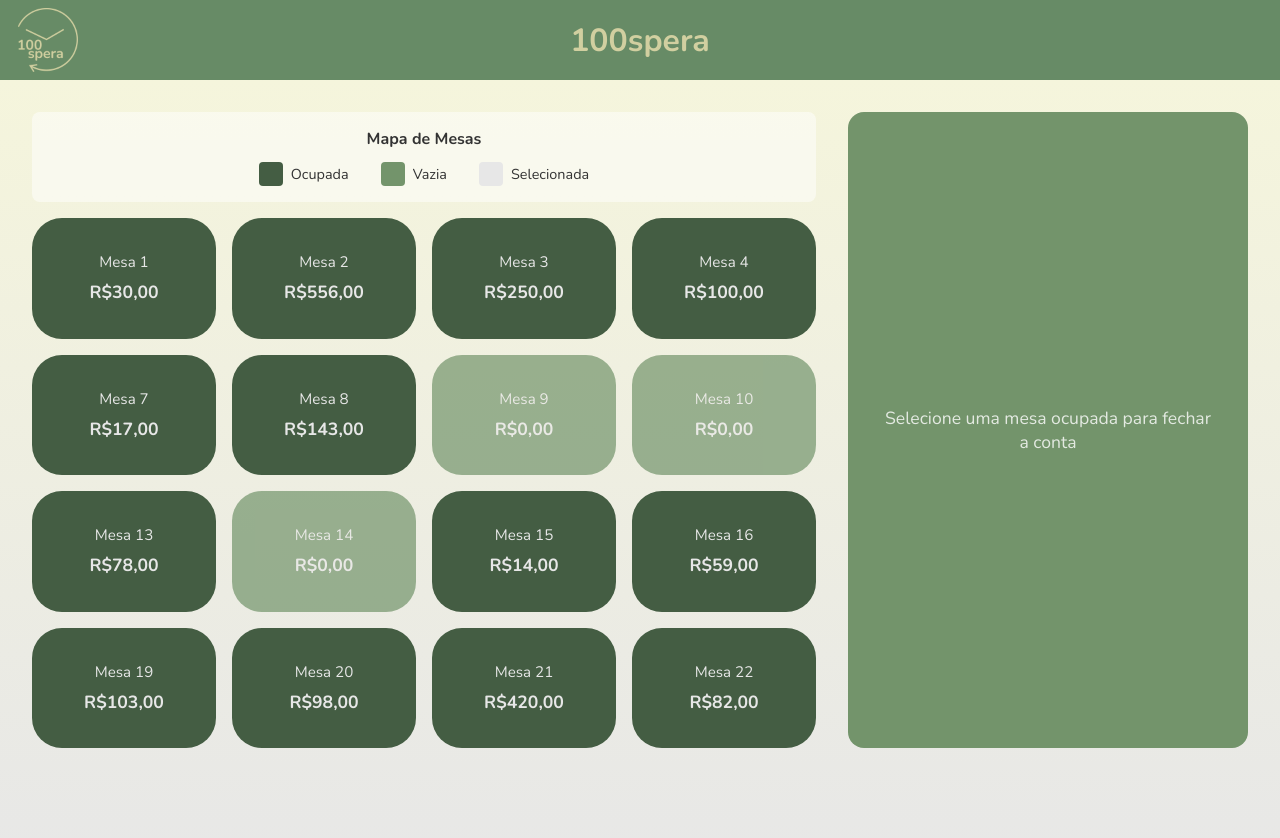
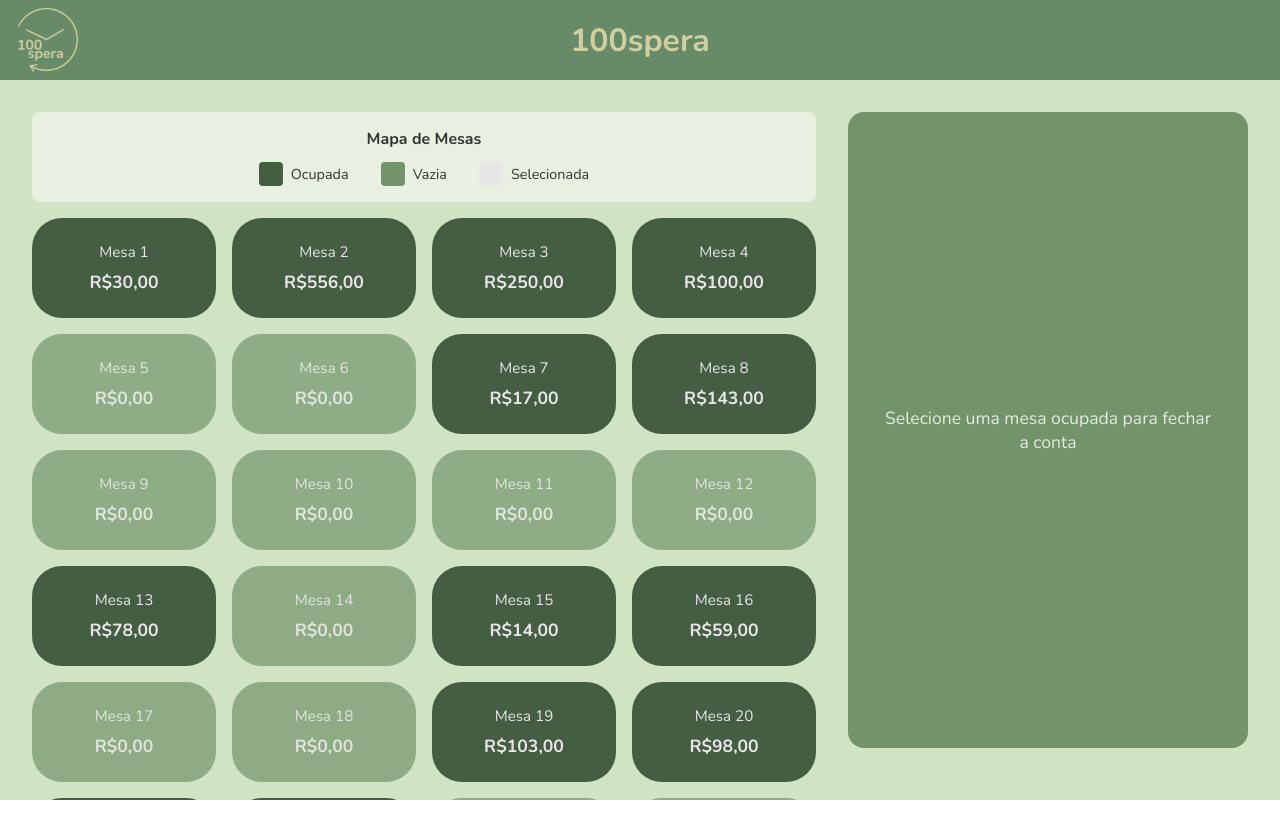
Before and after one commit to giovannig10/100spera-frontend, a Next.js app: page /caixa in a window 1280 px wide. Shown: the top 838 px of the page. After the commit the page ends 800 px from the top, so only its background shows below. Built offline with nearby package versions, Linux system fonts and the light colour scheme.

Commit message:
feat: add mesas

```diff
--- a/src/app/caixa/page.jsx
+++ b/src/app/caixa/page.jsx
@@ -7,22 +7,30 @@ export default function CaixaPage() {
 
 
   const [mesas, setMesas] = useState([
-    { id: 1, numero: 1, valor: 30.00, status: 'oxupada' },
+    { id: 1, numero: 1, valor: 30.00, status: 'ocupada' },
     { id: 2, numero: 2, valor: 556.00, status: 'ocupada' },
     { id: 3, numero: 3, valor: 250.00, status: 'ocupada' },
     { id: 4, numero: 4, valor: 100.00, status: 'ocupada' },
-    { id: 5, numero: 7, valor: 17.00, status: 'ocupada' },
-    { id: 6, numero: 8, valor: 143.00, status: 'ocupada' },
-    { id: 7, numero: 9, valor: 0, status: 'vazia' },
-    { id: 8, numero: 10, valor: 0, status: 'vazia' },
-    { id: 9, numero: 13, valor: 78.00, status: 'ocupada' },
-    { id: 10, numero: 14, valor: 0, status: 'vazia' },
-    { id: 11, numero: 15, valor: 14.00, status: 'ocupada' },
-    { id: 12, numero: 16, valor: 59.00, status: 'ocupada' },
-    { id: 13, numero: 19, valor: 103.00, status: 'ocupada' },
-    { id: 14, numero: 20, valor: 98.00, status: 'ocupada' },
-    { id: 15, numero: 21, valor: 420.00, status: 'ocupada' },
-    { id: 16, numero: 22, valor: 82.00, status: 'ocupada' },
+    { id: 5, numero: 5, valor: 0, status: 'vazia' },
+    { id: 6, numero: 6, valor: 0, status: 'vazia' },
+    { id: 7, numero: 7, valor: 17.00, status: 'ocupada' },
+    { id: 8, numero: 8, valor: 143.00, status: 'ocupada' },
+    { id: 9, numero: 9, valor: 0, status: 'vazia' },
+    { id: 10, numero: 10, valor: 0, status: 'vazia' },
+    { id: 11, numero: 11, valor: 0, status: 'vazia' },
+    { id: 12, numero: 12, valor: 0, status: 'vazia' },
+    { id: 13, numero: 13, valor: 78.00, status: 'ocupada' },
+    { id: 14, numero: 14, valor: 0, status: 'vazia' },
+    { id: 15, numero: 15, valor: 14.00, status: 'ocupada' },
+    { id: 16, numero: 16, valor: 59.00, status: 'ocupada' },
+    { id: 17, numero: 17, valor: 0, status: 'vazia' },
+    { id: 18, numero: 18, valor: 0, status: 'vazia' },
+    { id: 19, numero: 19, valor: 103.00, status: 'ocupada' },
+    { id: 20, numero: 20, valor: 98.00, status: 'ocupada' },
+    { id: 21, numero: 21, valor: 420.00, status: 'ocupada' },
+    { id: 22, numero: 22, valor: 82.00, status: 'ocupada' },
+    { id: 23, numero: 23, valor: 0, status: 'vazia' },
+    { id: 24, numero: 24, valor: 0, status: 'vazia' },
   ]);
 
   const [mesaSelecionada, setMesaSelecionada] = useState(null);
--- a/src/app/caixa/page.module.css
+++ b/src/app/caixa/page.module.css
@@ -1,6 +1,6 @@
 .container {
-  min-height: 100vh;
-  background: linear-gradient(to bottom, #f5f5dc 0%, #e7e7e7 100%);
+  min-height: calc(100vh - 80px);
+  background-color: var(--cor-fundo);
 }
 
 .content {
@@ -24,6 +24,8 @@
   display: flex;
   flex-direction: column;
   align-items: center;
+  position: relative;
+  z-index: 1;
 }
 
 .legendaTitle {
@@ -87,6 +89,8 @@
   transition: all 0.2s;
   color: #e7e7e7;
   font-family: inherit;
+  position: relative;
+  z-index: 2;
 }
 
 .mesa:hover:not(:disabled) {
```
